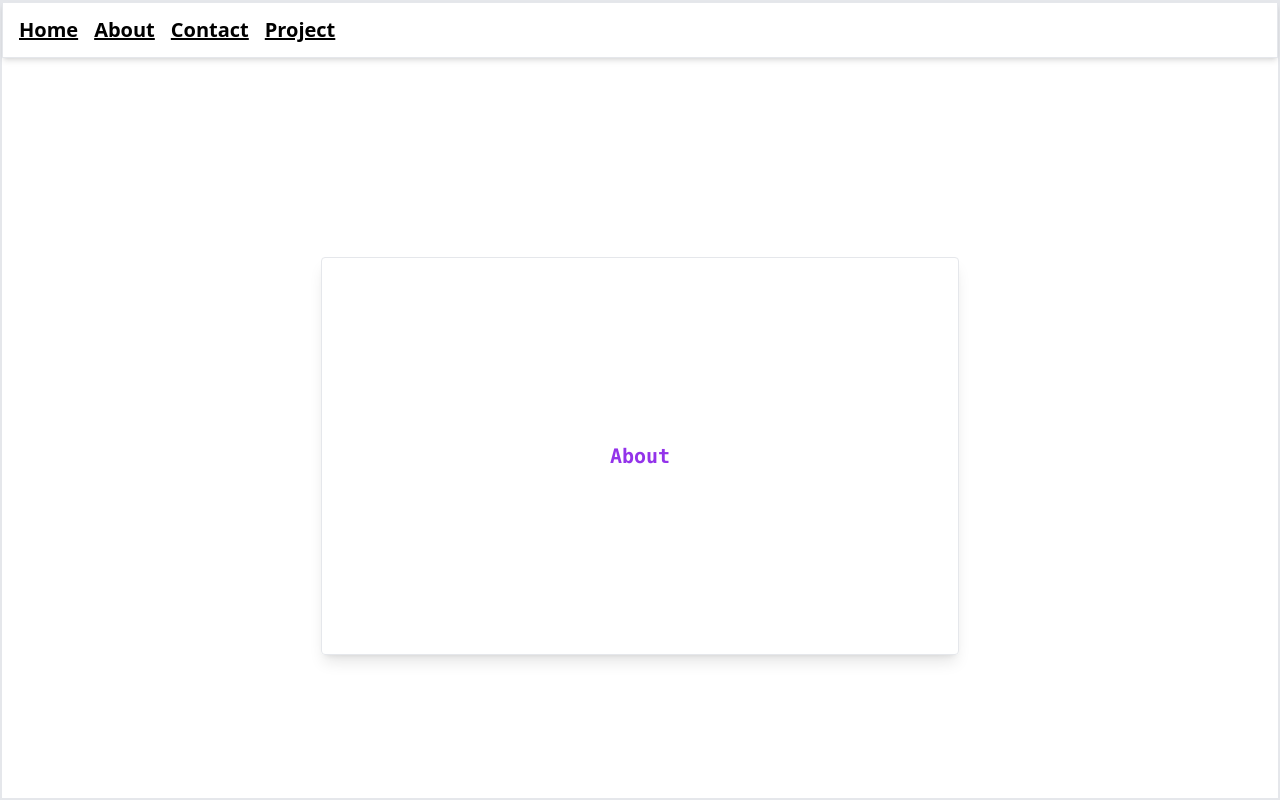
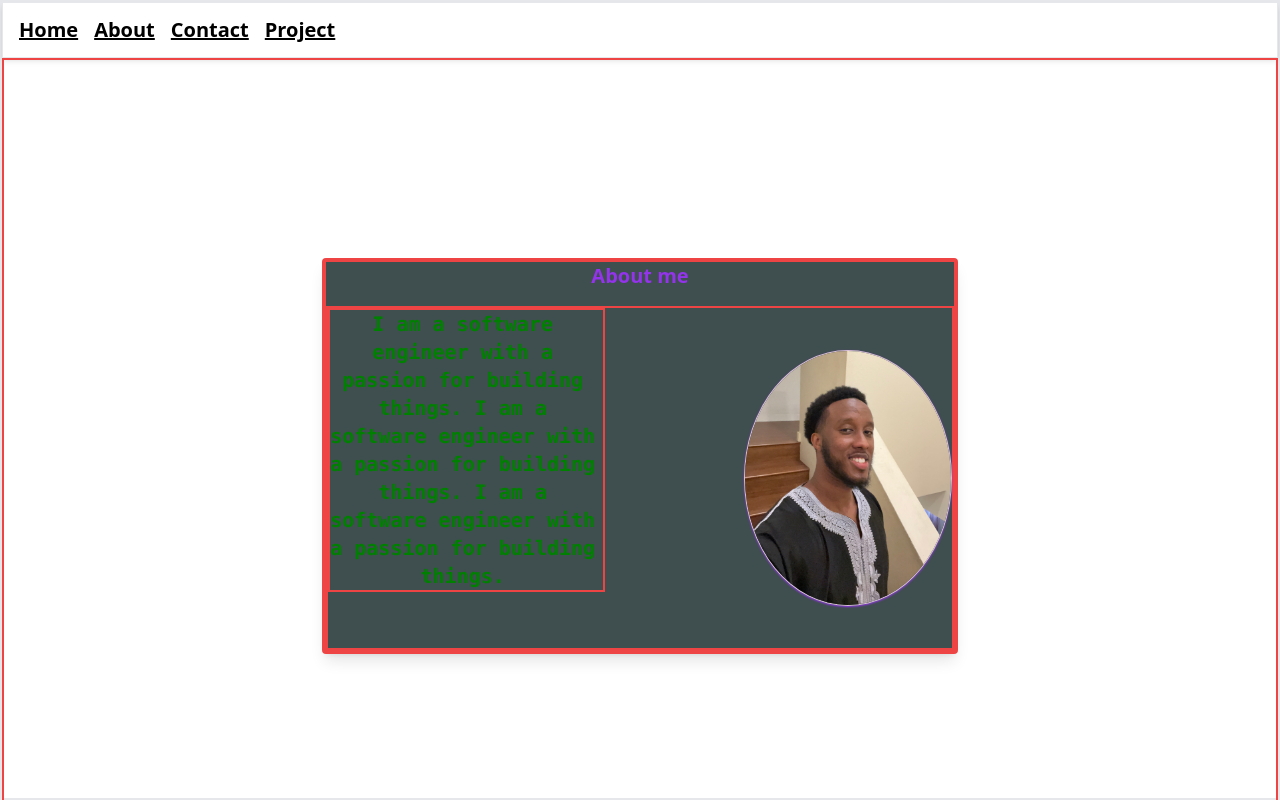
Before and after one commit to yiahmed/portfolio_template, a Next.js app: page /about in a window 1280 px wide. Shown: the top 800 px of the page. Built offline with nearby package versions, Linux system fonts and the light colour scheme.

Commit message:
organized components

```diff
--- /dev/null
+++ b/components/shared/container/greeting/greeting-components/greetingImage.js
@@ -0,0 +1,25 @@
+import React from 'react'
+import Image from 'next/image'
+
+const GreetingImage = ({image}) => {
+  return (
+    <div div className="w-1/3 flex items-center justify-center ">
+              {image && (
+                <div className="h-64 w-64 flex justify-center items-center  relative ">
+                  <Image
+                    style={{
+                      borderRadius: "100%",
+                      border: "1px solid #D8BFD8",
+                    }}
+                    src={image}
+                    alt="profile picture"
+                    fill={true}
+                    className="shadow-sm shadow-purple-600"
+                  />
+                </div>
+              )}
+            </div>
+  )
+}
+
+export default GreetingImage
--- /dev/null
+++ b/components/shared/container/greeting/greeting-components/greetingText.js
@@ -0,0 +1,22 @@
+import React from "react";
+
+const GreetingText = ({ text, image, index }) => {
+  return (
+    <div>
+      {image && (
+        <div className="w-2/3 pr-2 border-2 border-red-500">
+          <span
+            style={{
+              color: index % 2 === 0 ? "green" : "red",
+            }}
+            className="flex items-center justify-center h-full font-mono text-xl font-extrabold text-center text-purple-600 "
+          >
+            {text}
+          </span>
+        </div>
+      )}
+    </div>
+  );
+};
+
+export default GreetingText;
--- /dev/null
+++ b/components/shared/container/greeting/greeting-components/greetingTitle.js
@@ -0,0 +1,11 @@
+import React from 'react'
+
+const GreetingTitle = ({title}) => {
+  return (
+    <div><h2 className="mb-4 text-xl font-extrabold text-center text-purple-600">
+    {title}
+  </h2></div>
+  )
+}
+
+export default GreetingTitle
--- a/components/shared/container/greeting/greetingContainer.js
+++ b/components/shared/container/greeting/greetingContainer.js
@@ -1,12 +1,21 @@
+import Image from "next/image";
 import React from "react";
+import GreetingImage from "./greeting-components/greetingImage";
+import GreetingText from "./greeting-components/greetingText";
+import GreetingTitle from "./greeting-components/greetingTitle";
 
-const GreetingContainer = ({ text }) => {
+const GreetingContainer = ({ text, title, index, image }) => {
   return (
-    <div className="flex items-center justify-center w-full h-full">
-      <div className="w-1/2 border rounded shadow-lg h-1/2">
-        <span className="flex items-center justify-center w-full h-full font-mono text-xl font-extrabold text-center text-purple-600">
-          {text}
-        </span>
+
+    <div className="flex items-center justify-center w-full h-full border-2 border-red-500">
+      <div className="w-1/2 border rounded shadow-lg h-1/2 aspect-w-4 aspect-h-3 border-2 border-red-500">
+        <div className="flex flex-col h-full bg-[#3F4E4F] border-2 border-red-500">
+          <GreetingTitle title={title}/>
+          <div className="flex justify-center flex-grow border-2 border-red-500">
+            <GreetingText text={text} image={image} index={index}/>
+            <GreetingImage image={image}/>
+          </div>
+        </div>
       </div>
     </div>
   );
--- a/pages/about/index.js
+++ b/pages/about/index.js
@@ -1,8 +1,42 @@
 import GreetingContainer from "@/components/shared/container/greeting/greetingContainer";
 import React from "react";
 
+const yahyaImg = "/IMG_2584.jpg";
+const aboutInfo = [
+  {
+    title: "About me",
+    image: yahyaImg,
+    description: "I am a software engineer with a passion for building things. I am a software engineer with a passion for building things. I am a software engineer with a passion for building things.",
+  },
+  {
+    title: "skills",
+    image: null,
+    description:
+      "I am a software engineer with a  passion for building things.",
+  },
+  {
+    title: "interest",
+    image: null,
+    description:
+      "I am a software engineer with a  passion for building things.",
+  },
+];
 const About = () => {
-  return <GreetingContainer text={"About"} />;
+  return (
+    <>
+    {aboutInfo.map((info, index) => {
+      return (
+        <GreetingContainer
+          key={index}
+          index={index}
+          image={info.image}
+          text={info.description}
+          title={info.title}
+        />
+      );
+    })}
+  </>
+  );
 };
 
 export default About;
--- a/pages/index.js
+++ b/pages/index.js
@@ -1,8 +1,40 @@
 import GreetingContainer from "@/components/shared/container/greeting/greetingContainer";
 import React from "react";
+const string = ["Hello", "Hola", "Bonjour", "Ciao", "こんにちは", "안녕하세요"];
+const aboutInfo = [
+  {
+    title: "about me",
+    image: null,
+    description: "I am a software engineer with a passion for building things. ",
+  },
+  {
+    title: "skills",
+    image: null,
+    description:
+      "I am a software engineer with a  passion for building things.",
+  },
+  {
+    title: "interest",
+    image: null,
+    description:
+      "I am a software engineer with a  passion for building things.",
+  },
+];
 
 const index = () => {
-  return <GreetingContainer text={"Home"} />;
+  return (
+    <>
+      {aboutInfo.map((info, index) => {
+        return (
+          <GreetingContainer
+            key={index}
+            index={index}
+            text={info.description}
+            title={info.title}
+          />
+        );
+      })}
+    </>
+  );
 };
-
 export default index;
```
Also changed, not shown: public/IMG_2584.jpg (added), 1 other file (tests, documents, lock files or other folders).
